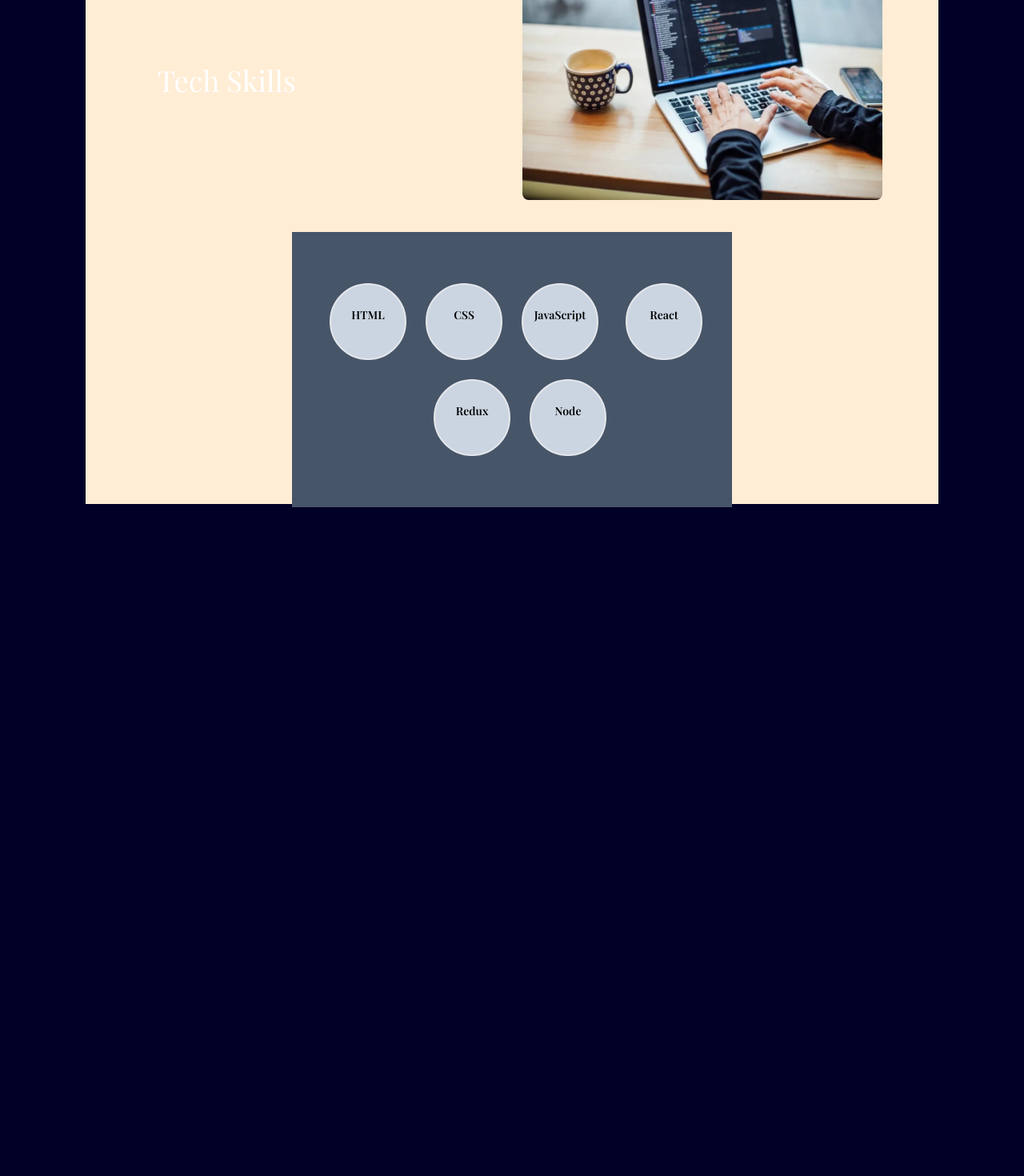
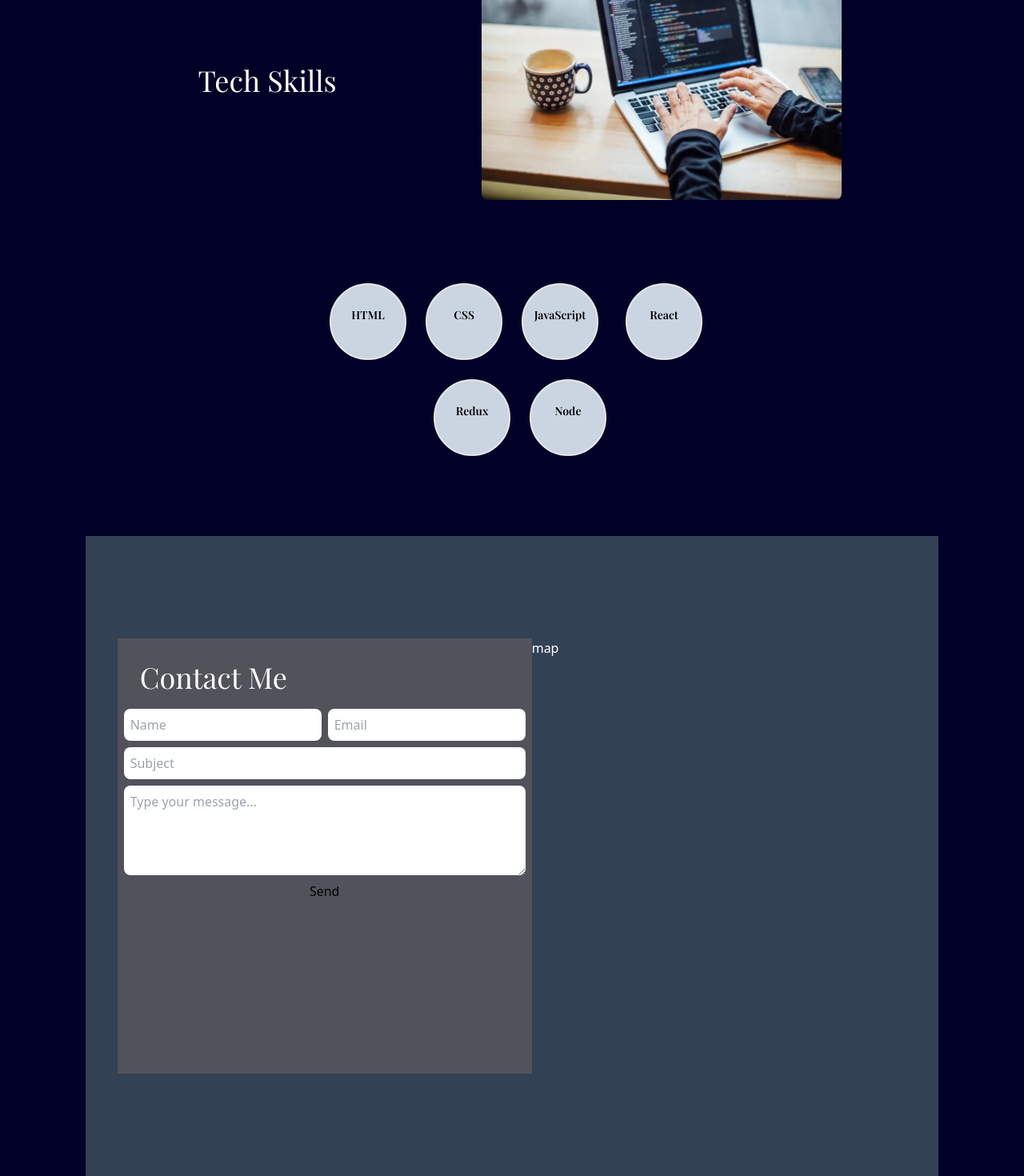
Before and after one commit to AvresCode/portfolio, a React (Create React App) app: page / in a window 1280 px wide. Shown: the part 1010-2480 px from the top of the page at 80% size. Before the commit the page ends 1644 px from the top, so only its background shows below. Built offline with nearby package versions, Linux system fonts and the light colour scheme; the HTML template or start-up script is replaced by a standard one.

Commit message:
add basic contact form

```diff
--- a/package.json
+++ b/package.json
@@ -10,6 +10,7 @@
     "react": "^18.2.0",
     "react-anchor-link-smooth-scroll": "^1.0.12",
     "react-dom": "^18.2.0",
+    "react-hook-form": "^7.45.1",
     "react-icons": "^4.10.1",
     "react-scripts": "5.0.1",
     "web-vitals": "^2.1.4"
--- a/src/App.js
+++ b/src/App.js
@@ -4,6 +4,7 @@ import { Navbar } from './components/Navbar';
 import { DotMenu } from './components/DotMenu';
 import { Landing } from './components/Landing';
 import { Skills } from './components/Skills';
+import { Contact } from './components/Contact';
 
 function App() {
   const [selectedPage, setSelectedPage] = useState('home');
@@ -41,6 +42,7 @@ function App() {
         )}
         <Landing setSelectedPage={setSelectedPage} />
         <Skills />
+        <Contact />
       </div>
     </div>
   );
--- /dev/null
+++ b/src/components/Contact.jsx
@@ -0,0 +1,81 @@
+import { useForm } from 'react-hook-form';
+import { motion } from 'framer-motion';
+
+export const Contact = () => {
+  const { register, handleSubmit } = useForm();
+
+  const onSubmit = (data) => {
+    console.log(data);
+  };
+
+  return (
+    <section
+      id="contact"
+      className=" md:flex my-10 py-32 px-10 md:h-full bg-slate-700"
+    >
+      <div className="basic-1/2 p-2 bg-zinc-600">
+        <h1 className="text-4xl p-5 font-playfair">Contact Me</h1>
+        <form
+          className="text-black flex flex-col gap-2"
+          onSubmit={handleSubmit(onSubmit)}
+          target="_blank"
+          action=""
+          method="POST"
+        >
+          <div className="flex gap-2">
+            <input
+              {...register('Name')}
+              placeholder="Name"
+              className="w-1/2 p-2 rounded-lg"
+            />
+            <input
+              {...register('Email')}
+              placeholder="Email"
+              className="w-1/2 p-2 rounded-lg"
+            />
+          </div>
+          <input
+            {...register('Subject')}
+            placeholder="Subject"
+            className="p-2 rounded-lg"
+          />
+          <textarea
+            {...register('Message')}
+            placeholder="Type your message..."
+            className="p-2 rounded-lg"
+            rows="4"
+            cols="50"
+          />
+          <button type="submit"> Send</button>
+        </form>
+      </div>
+      <div className="basic-1/2"> map</div>
+    </section>
+  );
+};
+
+// import { useState } from 'react';
+
+// export function Contact() {
+//   const [title, setTitle] = useState('');
+
+//   const handleChange = (event) => {
+//     setTitle(event.target.value);
+//   };
+//   const handleSubmit = (event) => {
+//     event.preventDefault();
+
+//     console.log(title);
+//     setTitle('');
+//   };
+//   return (
+//     <div id="contact">
+//       <h3> Add a book</h3>
+//       <form onSubmit={handleSubmit}>
+//         <label> Title</label>
+//         <input value={title} onChange={handleChange} />
+//         <button> Add</button>
+//       </form>
+//     </div>
+//   );
+// }
--- a/src/components/Skills.jsx
+++ b/src/components/Skills.jsx
@@ -35,9 +35,9 @@ export const Skills = () => {
     'font-playfair  font-bold border-2 rounded-full w-20 h-20 ss:w-24 ss:h-24 bg-slate-300 text-black  pt-7 text-center';
 
   return (
-    <section id="skills" className="my-10 py-20 px-10 md:h-full bg-orange-100">
+    <section id="skills" className="my-10 py-20 px-10 md:h-full">
       <MotionContainer
-        className="flex flex-col items-center gap-20 md:flex-row md:justify-between py-10 px-10 "
+        className="flex flex-col items-center gap-20 md:flex-row md:justify-around py-10 px-10 "
         variants={headerVariant}
         transition={{ duration: 1 }}
       >
@@ -48,7 +48,7 @@ export const Skills = () => {
           className="z-10 w-full max-w-[370px] lg:max-w-[450px] min-w-[300px] rounded-lg "
         />
       </MotionContainer>
-      <div className="bg-slate-600 py-16 xs:px-10 px-3 flex gap-6 justify-center flex-wrap   sm:w-[550px] mx-auto text-sm">
+      <div className=" py-16 xs:px-10 px-3 flex gap-6 justify-center flex-wrap   sm:w-[550px] mx-auto text-sm">
         <MotionContainer
           children="HTML"
           className={skillsStyle}
```
Also changed, not shown: 1 other file (tests, documents, lock files or other folders).
